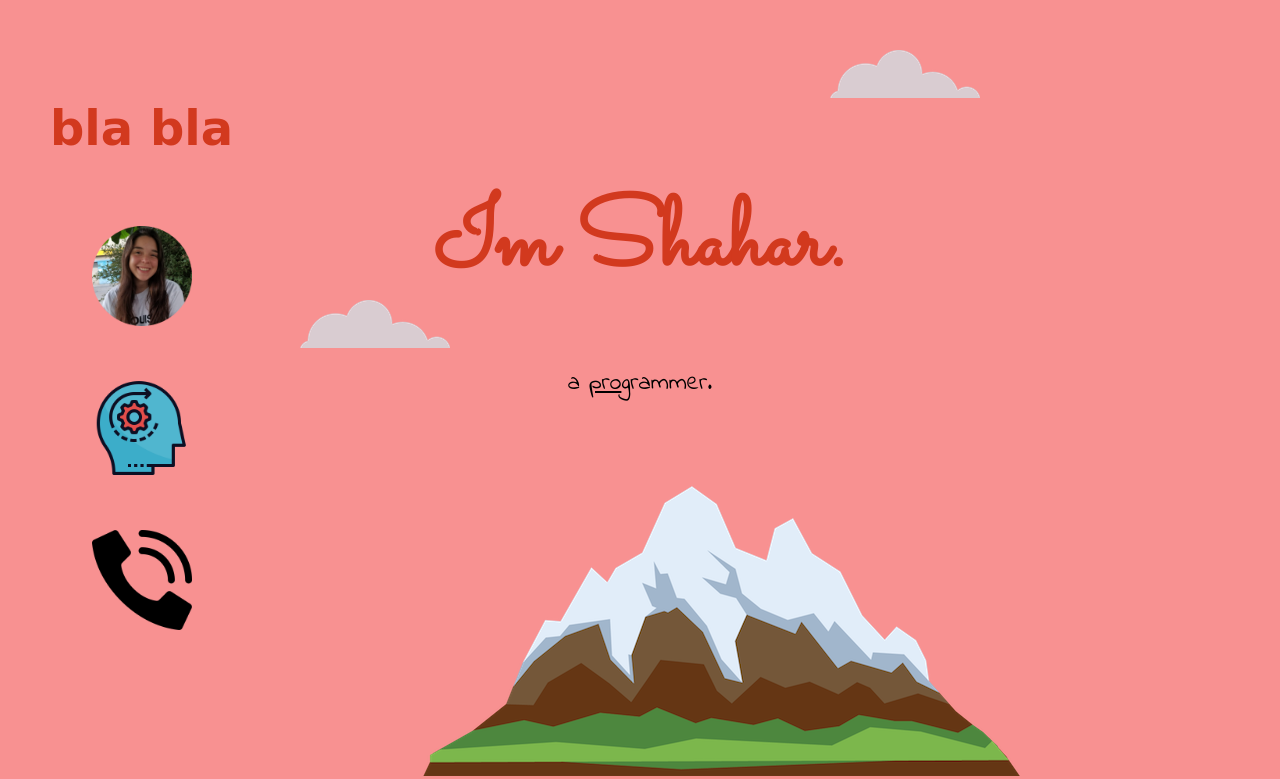
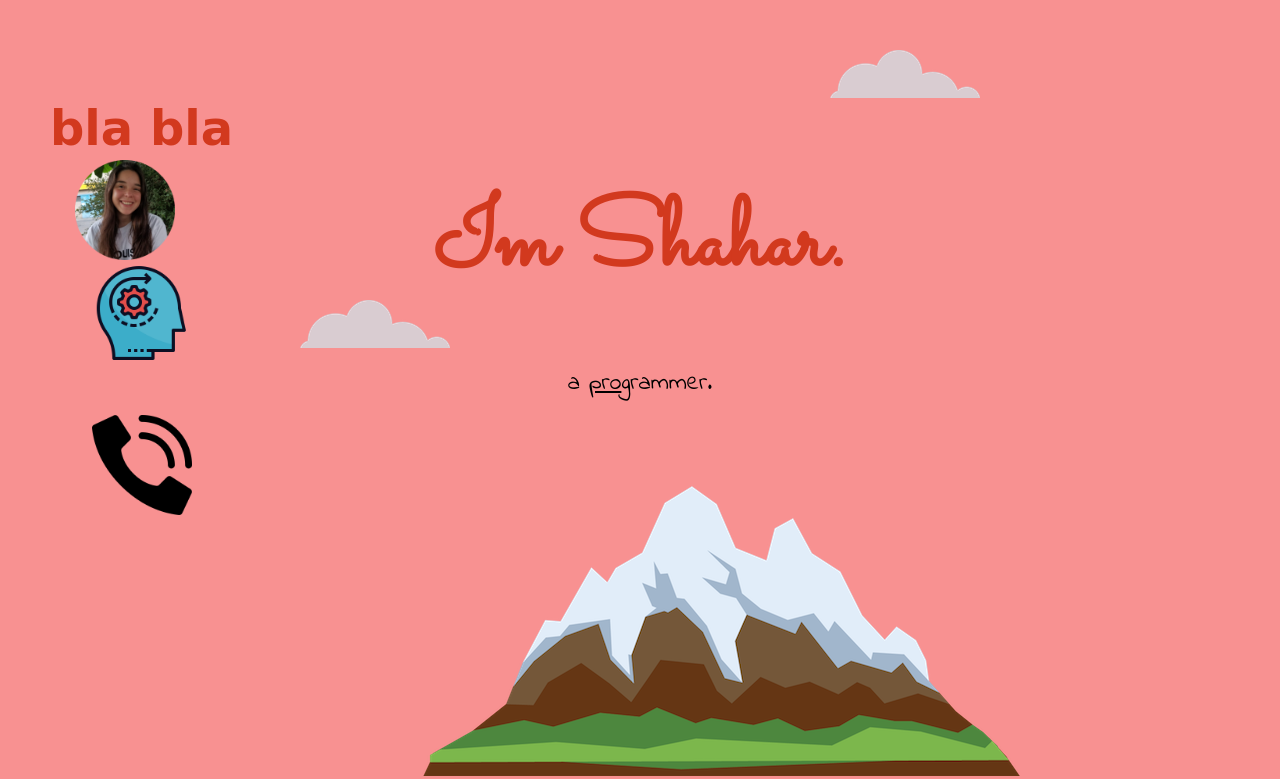
Before and after one commit to ShaharDavidovici/cv, a plain HTML site: page index.html in a window 1280 px wide. Shown: the top 779 px of the page. Drawn offline with Linux system fonts and the light colour scheme.

Commit message:
Update styles.css

```diff
--- a/css/styles.css
+++ b/css/styles.css
@@ -18,6 +18,7 @@ a{
     font-family: 'Gochi Hand', cursive;
     margin: 10px 20px;
     display: inline;
+    text-decoration: none;
 }
 
 .side{
@@ -67,7 +68,7 @@ p{
 }
 
 .middle{
-    background-color: white;
+    background-color: ;
     margin-top: 0;
 }
 
@@ -134,6 +135,9 @@ p{
     width: 100px;
     height: 100px;
     margin-top: 30px;
+    position: fixed;
+    left: 75px;
+    top: 130px;
 }
 
 #skills-icon{
```
